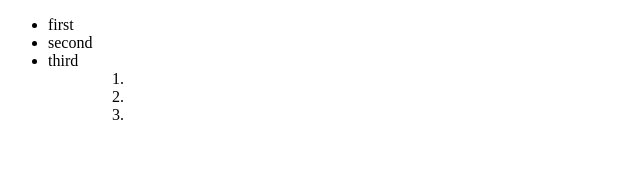
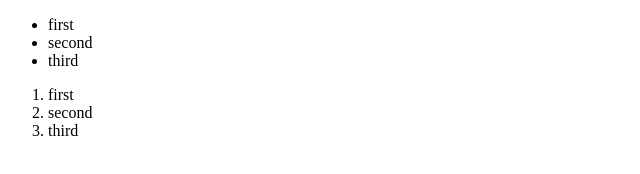
Before and after one commit to hazel4bes/first-website, a plain HTML site: page lists.html in a window 1280 px wide. Shown: the whole page, without its empty margins (0-640 px from the left). Drawn offline with Linux system fonts and the light colour scheme.

Commit message:
add lists

```diff
--- a/lists.html
+++ b/lists.html
@@ -1,6 +1,5 @@
 <!DOCTYPE html>
 <html>
-
   <head>
     <title>HTML Lists</title>
     <meta charset="utf-8">
@@ -11,11 +10,13 @@
     <li>first</li>
     <li>second</li>
     <li>third</li>
-  <ul>
+  </ul>
 
   <ol>
-    <li></li>
-    <li></li>
-    <li></li>
+    <li>first</li>
+    <li>second</li>
+    <li>third</li>
+  </ol>
+
   </body>
 </html>
```
Also changed, not shown: quotes.html (added, +10 -0 lines).
